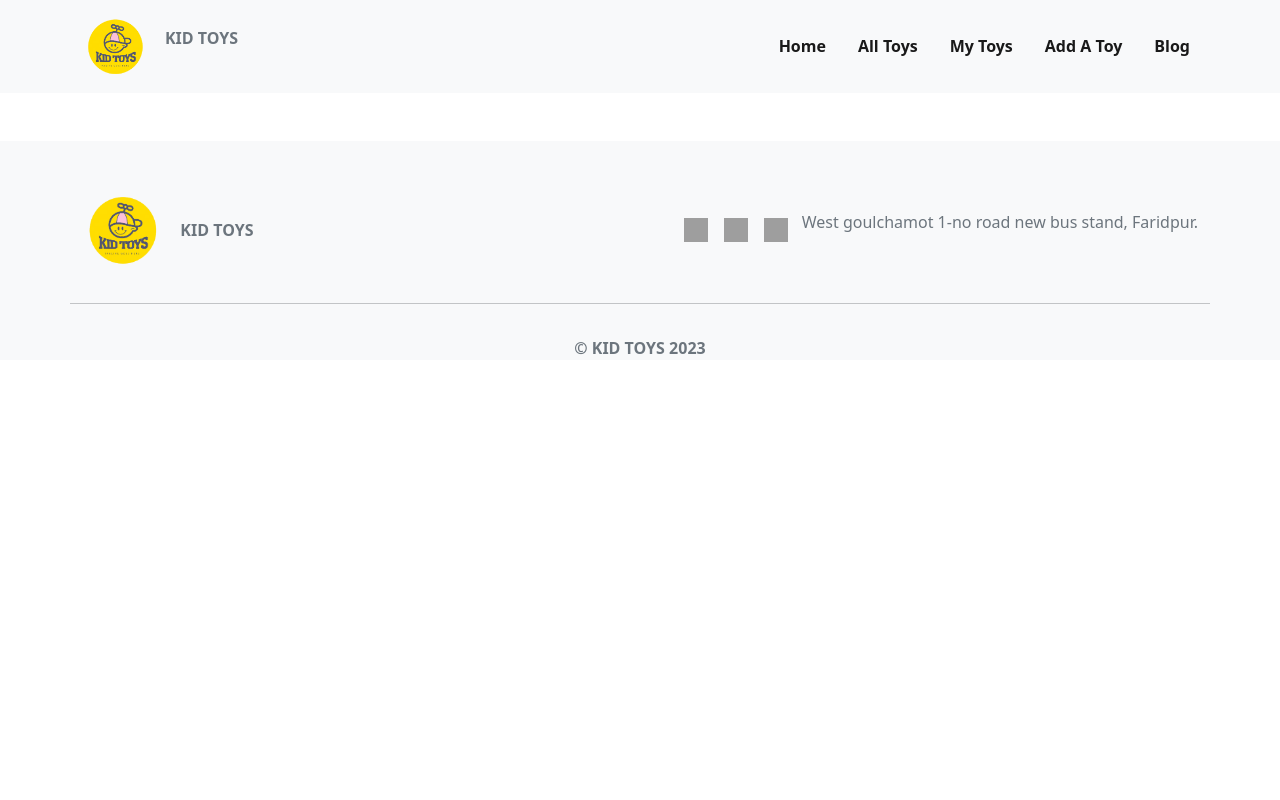
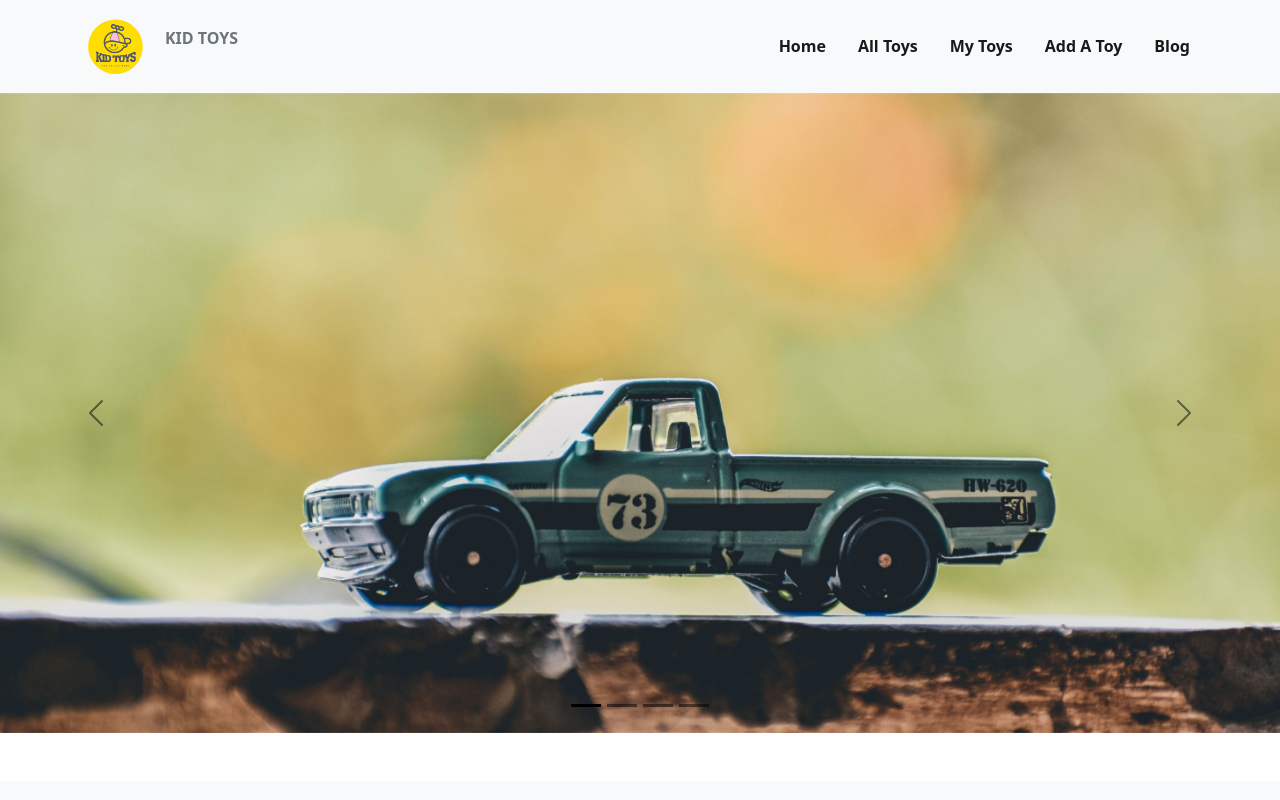
Before and after one commit to Robiul-Haque/toy-world-client-side, a React (Vite) app: page / in a window 1280 px wide. Shown: the top 800 px of the page. Built offline with nearby package versions, Linux system fonts and the light colour scheme; grey boxes are pictures that could not be loaded.

Commit message:
fix footer bootom space

```diff
--- a/package.json
+++ b/package.json
@@ -10,6 +10,7 @@
     "preview": "vite preview"
   },
   "dependencies": {
+    "lightgallery": "^2.7.1",
     "localforage": "^1.10.0",
     "match-sorter": "^6.3.1",
     "react": "^18.2.0",
--- a/src/Footer/Footer.jsx
+++ b/src/Footer/Footer.jsx
@@ -3,7 +3,7 @@ import site_logo from '../assets/site-logo.png'
 
 const Footer = () => {
     return (
-        <footer className="bg-light mt-5 pt-5 mb-0">
+        <footer className="bg-light mt-5 pt-5">
             <div className='container pb-3 d-flex justify-content-between align-items-center'>
                 <div className='d-flex justify-content-start align-items-center'>
                     <img src={site_logo} alt="Site-footer-logo" style={{ width: '14%' }} />
@@ -23,7 +23,7 @@ const Footer = () => {
                 <p className='text-secondary'>West goulchamot 1-no road new bus stand, Faridpur.</p>
             </div>
             <hr className='container' />
-            <p className='fw-semibold text-center text-secondary pt-3'>&copy; KID TOYS 2023</p>
+            <p className='fw-semibold text-center text-secondary pt-3 pb-3 mb-0'>&copy; KID TOYS 2023</p>
         </footer>
     );
 };
--- a/src/Page/Home/Home.jsx
+++ b/src/Page/Home/Home.jsx
@@ -1,11 +1,12 @@
 // import React from 'react';
 
 
+import Carousel from "./Component/Carousel/Carousel";
 
 const Home = () => {
     return (
         <div>
-
+            <Carousel></Carousel>
         </div>
     );
 };
```
Also changed, not shown: 1 other file (tests, documents, lock files or other folders).
